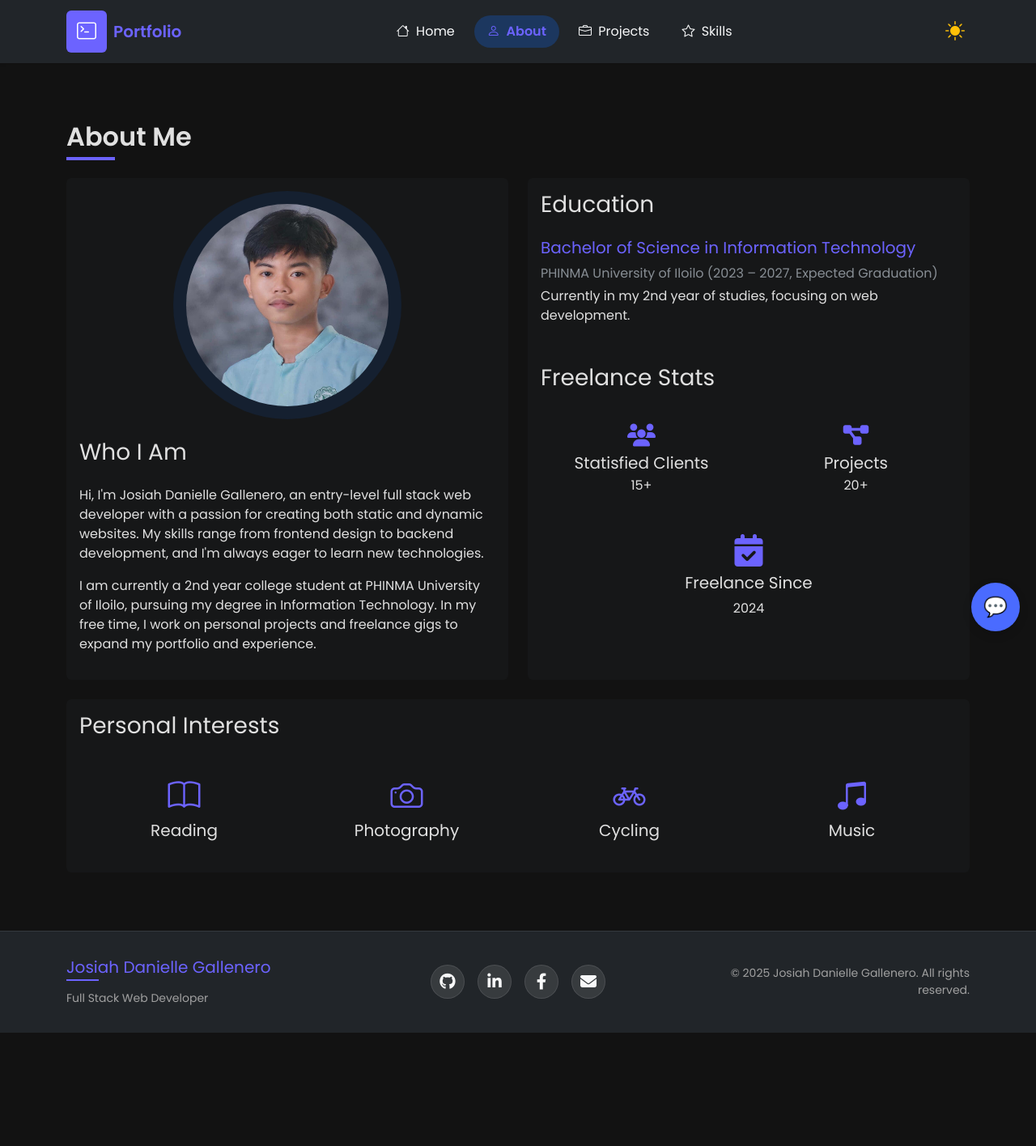
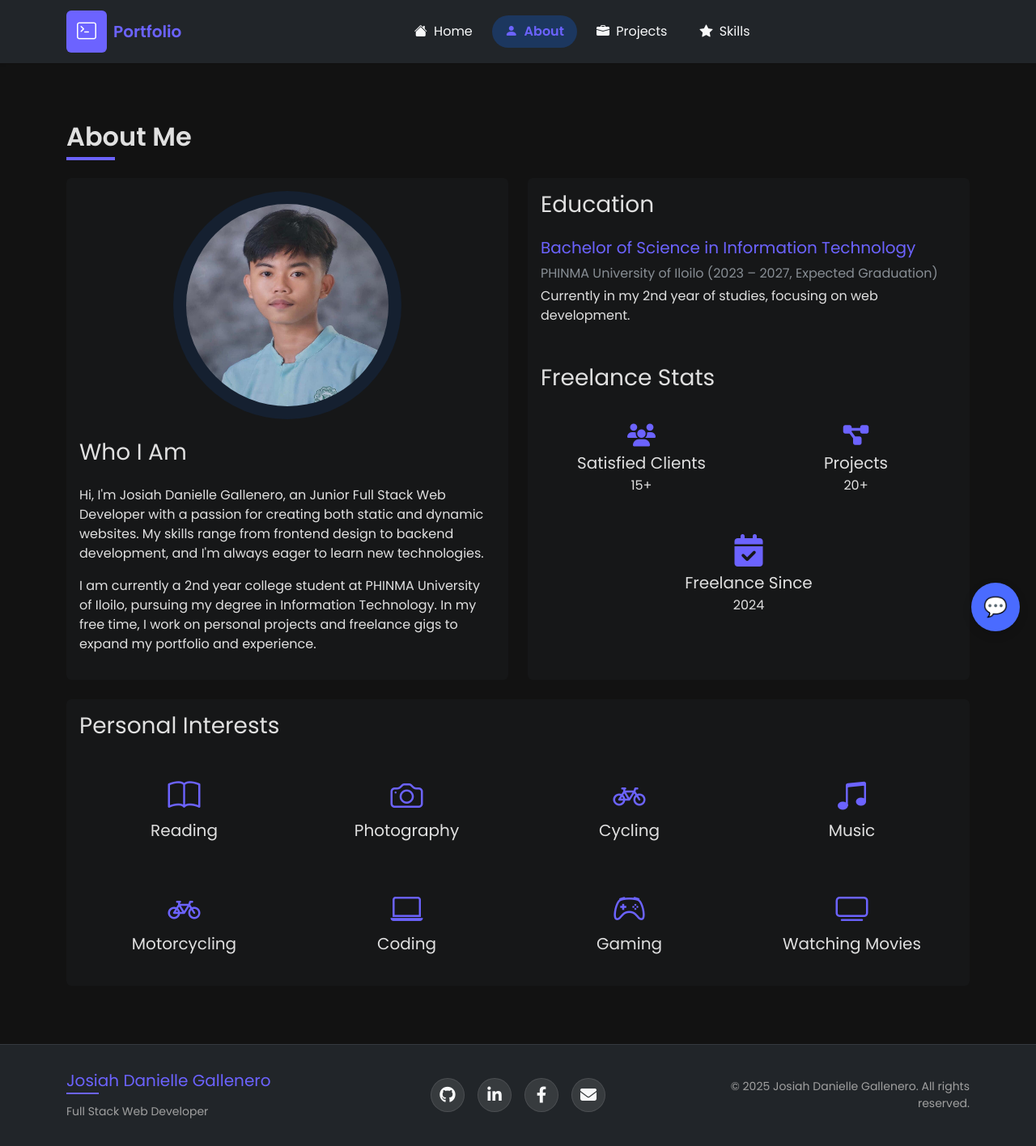
Before and after one commit to anyasauce/reactviteportfolio, a React (Vite) app: page /about in a window 1280 px wide. Shown: the whole page at 81% size. Before the commit the page ends 1276 px from the top, so only its background shows below. Built offline with nearby package versions, Linux system fonts and the light colour scheme; the HTML template or start-up script is replaced by a standard one.

Commit message:
update index.css, about.jsx, header.jsx

```diff
--- a/src/components/common/Header.jsx
+++ b/src/components/common/Header.jsx
@@ -1,6 +1,6 @@
 import React, { useEffect, useRef } from 'react';
 import { NavLink, useLocation } from 'react-router-dom';
-import ThemeToggler from './ThemeToggler';
+// import ThemeToggler from './ThemeToggler';
 import '../styles/Header.css';
 
 
@@ -54,10 +54,10 @@ function Header({ theme, toggleTheme }) {
                 >
                     <ul className="navbar-nav mx-auto">
                         {[
-                            { id: '/', label: 'Home', icon: 'bi-house' },
-                            { id: '/about', label: 'About', icon: 'bi-person' },
-                            { id: '/projects', label: 'Projects', icon: 'bi-briefcase' },
-                            { id: '/skills', label: 'Skills', icon: 'bi-star' },
+                            { id: '/', label: 'Home', icon: 'bi-house-fill' },
+                            { id: '/about', label: 'About', icon: 'bi-person-fill' },
+                            { id: '/projects', label: 'Projects', icon: 'bi-briefcase-fill' },
+                            { id: '/skills', label: 'Skills', icon: 'bi-star-fill' },
                         ].map(item => (
                             <li className="nav-item mx-1" key={item.id}>
                                 <NavLink
@@ -70,9 +70,9 @@ function Header({ theme, toggleTheme }) {
                         ))}
                     </ul>
 
-                    <div className="d-flex align-items-center">
+                    {/* <div className="d-flex align-items-center">
                         <ThemeToggler theme={theme} toggleTheme={toggleTheme} />
-                    </div>
+                    </div> */}
                 </div>
             </div>
         </nav>
--- a/src/components/sections/About.jsx
+++ b/src/components/sections/About.jsx
@@ -2,6 +2,30 @@ import React from 'react';
 import photo from '../../assets/picture.jpg';
 
 function About() {
+    const personalInterests = [
+        { icon: 'bi-book', label: 'Reading' },
+        { icon: 'bi-camera', label: 'Photography' },
+        { icon: 'bi-bicycle', label: 'Cycling' },
+        { icon: 'bi-music-note-beamed', label: 'Music' },
+        { icon: 'bi-bicycle', label: 'Motorcycling' },
+        { icon: 'bi-laptop', label: 'Coding' },
+        { icon: 'bi-controller', label: 'Gaming' },
+        { icon: 'bi-tv', label: 'Watching Movies' }
+    ];
+
+    const education = {
+        degree: 'Bachelor of Science in Information Technology',
+        school: 'PHINMA University of Iloilo',
+        year: '2023 – 2027, Expected Graduation',
+        desc: 'Currently in my 2nd year of studies, focusing on web development.'
+    };
+
+    const freelanceStats = [
+        { icon: 'fa-solid fa-users', title: 'Satisfied Clients', value: '15+' },
+        { icon: 'fa-solid fa-diagram-project', title: 'Projects', value: '20+' },
+        { icon: 'fa-solid fa-calendar-check', title: 'Freelance Since', value: '2024', large: true }
+    ];
+
     return (
         <section className="py-5">
             <h2 className="section-title">About Me</h2>
@@ -27,7 +51,7 @@ function About() {
                                 </div>
                             </div>
                             <h3 className="card-title mb-4">Who I Am</h3>
-                            <p>Hi, I'm Josiah Danielle Gallenero, an entry-level full stack web developer with a passion for creating both static and dynamic websites. My skills range from frontend design to backend development, and I'm always eager to learn new technologies.</p>
+                            <p>Hi, I'm Josiah Danielle Gallenero, an Junior Full Stack Web Developer with a passion for creating both static and dynamic websites. My skills range from frontend design to backend development, and I'm always eager to learn new technologies.</p>
                             <p>I am currently a 2nd year college student at PHINMA University of Iloilo, pursuing my degree in Information Technology. In my free time, I work on personal projects and freelance gigs to expand my portfolio and experience.</p>
                         </div>
                     </div>
@@ -38,36 +62,22 @@ function About() {
                         <div className="card-body">
                             <h3 className="card-title mb-4">Education</h3>
                             <div className="mb-4">
-                                <h5 className="text-primary">Bachelor of Science in Information Technology</h5>
-                                <p className="text-muted mb-1">PHINMA University of Iloilo (2023 – 2027, Expected Graduation)</p>
-                                <p>Currently in my 2nd year of studies, focusing on web development.</p>
+                                <h5 className="text-primary">{education.degree}</h5>
+                                <p className="text-muted mb-1">{education.school} ({education.year})</p>
+                                <p>{education.desc}</p>
                             </div>
 
                             <h3 className="card-title mb-4 mt-5">Freelance Stats</h3>
                             <div className="row g-3">
-                                <div className="col-6">
-                                    <div className="p-3 bg-opacity-50 rounded text-center">
-                                        <i className="fa-solid fa-users fs-3 text-primary mb-2"></i>
-                                        <h5 className="mb-1">Statisfied Clients</h5>
-                                        <p className="mb-0">15+</p>
+                                {freelanceStats.map((stat, index) => (
+                                    <div key={index} className={`col-${stat.large ? '12' : '6'} d-flex justify-content-center`}>
+                                        <div className="p-3 bg-opacity-50 rounded text-center">
+                                            <i className={`${stat.icon} ${stat.large ? 'fs-1' : 'fs-3'} text-primary mb-2`}></i>
+                                            <h5 className="mb-1">{stat.title}</h5>
+                                            <p className="mb-0">{stat.value}</p>
+                                        </div>
                                     </div>
-                                </div>
-
-                                <div className="col-6">
-                                    <div className="p-3 bg-opacity-50 rounded text-center">
-                                        <i className="fa-solid fa-diagram-project fs-3 text-primary mb-2"></i>
-                                        <h5 className="mb-1">Projects</h5>
-                                        <p className="mb-0">20+</p>
-                                    </div>
-                                </div>
-
-                                <div className="col-12 d-flex justify-content-center">
-                                    <div className="p-3 bg-opacity-50 rounded text-center">
-                                        <i className="fa-solid fa-calendar-check fs-1 text-primary mb-2"></i>
-                                        <h5>Freelance Since</h5>
-                                        <p className="mb-0">2024</p>
-                                    </div>
-                                </div>
+                                ))}
                             </div>
                         </div>
                     </div>
@@ -80,30 +90,14 @@ function About() {
                         <div className="card-body">
                             <h3 className="card-title mb-4">Personal Interests</h3>
                             <div className="row g-3">
-                                <div className="col-md-3 col-6">
-                                    <div className="text-center p-3">
-                                        <i className="bi bi-book fs-1 text-primary mb-2"></i>
-                                        <h5>Reading</h5>
+                                {personalInterests.map((interest, index) => (
+                                    <div key={index} className="col-md-3 col-6">
+                                        <div className="text-center p-3">
+                                            <i className={`bi ${interest.icon} fs-1 text-primary mb-2`}></i>
+                                            <h5>{interest.label}</h5>
+                                        </div>
                                     </div>
-                                </div>
-                                <div className="col-md-3 col-6">
-                                    <div className="text-center p-3">
-                                        <i className="bi bi-camera fs-1 text-primary mb-2"></i>
-                                        <h5>Photography</h5>
-                                    </div>
-                                </div>
-                                <div className="col-md-3 col-6">
-                                    <div className="text-center p-3">
-                                        <i className="bi bi-bicycle fs-1 text-primary mb-2"></i>
-                                        <h5>Cycling</h5>
-                                    </div>
-                                </div>
-                                <div className="col-md-3 col-6">
-                                    <div className="text-center p-3">
-                                        <i className="bi bi-music-note-beamed fs-1 text-primary mb-2"></i>
-                                        <h5>Music</h5>
-                                    </div>
-                                </div>
+                                ))}
                             </div>
                         </div>
                     </div>
--- a/src/index.css
+++ b/src/index.css
@@ -16,7 +16,7 @@ html, body {
 }
 
 ::-webkit-scrollbar {
-    width: 4px;
+    width: 8px;
 }
 
 ::-webkit-scrollbar-thumb {
```
